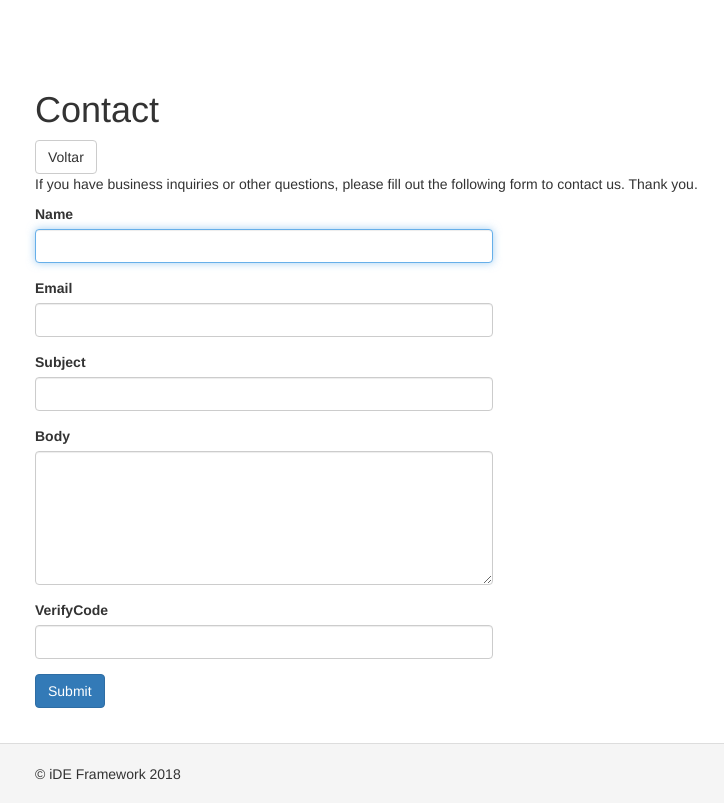
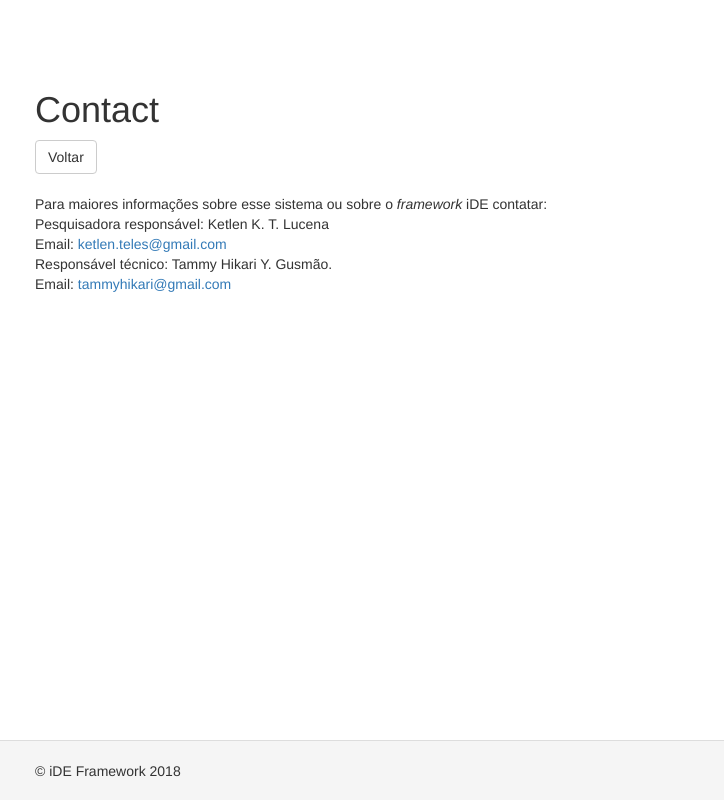
Before and after one commit to tammy00/ilms_web, a Yii app: the page made by views/site/contact.php in a window 1280 px wide. Shown: the whole page, without its empty margins (35-759 px from the left). After the commit the page ends 777 px from the top, so only its background shows below. Run offline with PHP 8.4 and a stand-in for Yii, Linux system fonts and the light colour scheme; the template is opened without the code that fills it, so the values that code supplies are empty; form fields are guessed from the names that the template uses; some libraries are stand-ins or nearby versions.

Commit message:
Modificações sugeridas pela Ketlen

```diff
--- a/views/pesquisas/view.php
+++ b/views/pesquisas/view.php
@@ -65,7 +65,6 @@ $this->title = 'Detalhes da busca';
                 'format' => ['date', 'php:d/m/Y']
             ],
             'nome_especialista',
-            'funcao_especialista',
             'relator',
         ],
     ]) ?>
--- a/views/site/contact.php
+++ b/views/site/contact.php
@@ -13,57 +13,14 @@ $this->title = 'Contact';
 <div class="site-contact">
     <h1><?= Html::encode($this->title) ?></h1>
 
-    <a href="?r=site/index" class="btn btn-default">Voltar</a>
+    <a href="?r=site/index" class="btn btn-default">Voltar</a><br><br>
+<p>
+    Para maiores informações sobre esse sistema ou sobre o <i>framework</i> iDE contatar:<br>
+Pesquisadora responsável: Ketlen K. T. Lucena <br>
+Email: <a href="mailto:ketlen.teles@gmail.com">ketlen.teles@gmail.com</a><br>
+Responsável técnico: Tammy Hikari Y. Gusmão.<br>
+Email: <a href="mailto:tammyhikari@gmail.com">tammyhikari@gmail.com</a><br>
+</p>
 
-    <?php if (Yii::$app->session->hasFlash('contactFormSubmitted')): ?>
 
-        <div class="alert alert-success">
-            Thank you for contacting us. We will respond to you as soon as possible.
-        </div>
-
-        <p>
-            Note that if you turn on the Yii debugger, you should be able
-            to view the mail message on the mail panel of the debugger.
-            <?php if (Yii::$app->mailer->useFileTransport): ?>
-                Because the application is in development mode, the email is not sent but saved as
-                a file under <code><?= Yii::getAlias(Yii::$app->mailer->fileTransportPath) ?></code>.
-                Please configure the <code>useFileTransport</code> property of the <code>mail</code>
-                application component to be false to enable email sending.
-            <?php endif; ?>
-        </p>
-
-    <?php else: ?>
-
-        <p>
-            If you have business inquiries or other questions, please fill out the following form to contact us.
-            Thank you.
-        </p>
-
-        <div class="row">
-            <div class="col-lg-5">
-
-                <?php $form = ActiveForm::begin(['id' => 'contact-form']); ?>
-
-                    <?= $form->field($model, 'name')->textInput(['autofocus' => true]) ?>
-
-                    <?= $form->field($model, 'email') ?>
-
-                    <?= $form->field($model, 'subject') ?>
-
-                    <?= $form->field($model, 'body')->textarea(['rows' => 6]) ?>
-
-                    <?= $form->field($model, 'verifyCode')->widget(Captcha::className(), [
-                        'template' => '<div class="row"><div class="col-lg-3">{image}</div><div class="col-lg-6">{input}</div></div>',
-                    ]) ?>
-
-                    <div class="form-group">
-                        <?= Html::submitButton('Submit', ['class' => 'btn btn-primary', 'name' => 'contact-button']) ?>
-                    </div>
-
-                <?php ActiveForm::end(); ?>
-
-            </div>
-        </div>
-
-    <?php endif; ?>
 </div>
```
Also changed, not shown: controllers/PesquisasController.php (+11 -3 lines), views/site/about.php (+5 -4 lines), views/site/cbrview.php (+38 -16 lines).
